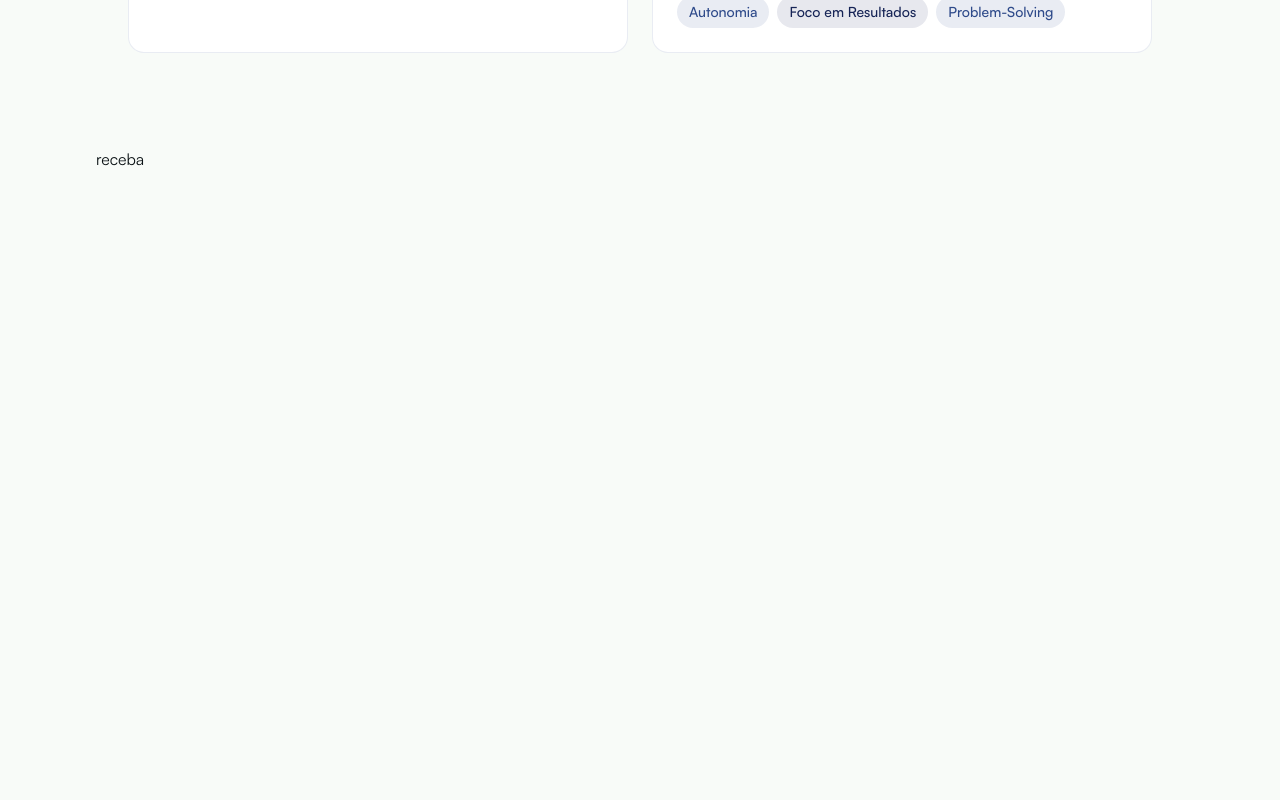
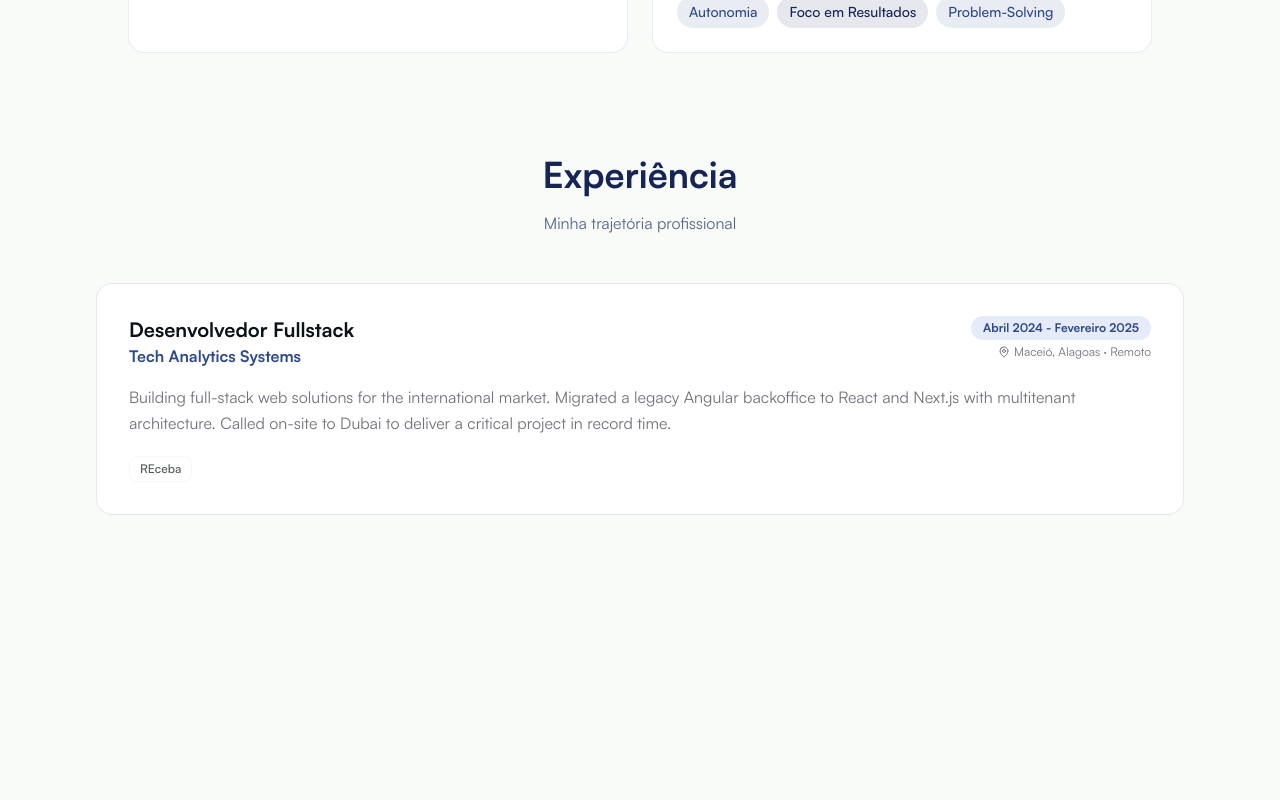
Before and after one commit to devbragas/portfolio-live, a Next.js app: page / in a window 1280 px wide. Shown: the part 2340-3140 px from the top of the page. Built offline with nearby package versions, Linux system fonts and the light colour scheme.

Commit message:
feat: develop the initial Experience UI

```diff
--- a/src/app/globals.css
+++ b/src/app/globals.css
@@ -7,6 +7,10 @@
   --main-text: #0b1215;
   --secondary-text: #162456;
   --tertiary-text: #2E4A8A;
+  --bg-primary: #557cd827;
+  --muted-foreground: #71717a;
+  --card: #fff;
+  --border: #e4e4e7;
 }
 
 .dark {
@@ -19,6 +23,7 @@
 @theme inline {
   --color-background: var(--background);
   --color-foreground: var(--main-text);
+  --color-border: var(--border);
 }
 
 @media (prefers-color-scheme: dark) {
--- a/src/app/locales/en.json
+++ b/src/app/locales/en.json
@@ -49,6 +49,15 @@
     "resultsFocus": "Results Focus",
     "problemSolving": "Problem-Solving"
   },
+  "experience": {
+    "title": "Experience",
+    "subtitle": "My professional journey",
+    "role": "Fullstack Developer",
+    "company": "Tech Analytics Systems",
+    "description": "Building full-stack web solutions for the international market. Migrated a legacy Angular backoffice to React and Next.js with multitenant architecture. Called on-site to Dubai to deliver a critical project in record time.",
+    "date": "April 2024 - February 2025",
+    "location": "Maceió, Alagoas · Remote"
+  },
   "contact": {
     "title": "Let's Work Together?",
     "subtitle": "I'm always open to new projects and opportunities. Get in touch and let's turn your idea into reality.",
--- a/src/app/locales/pt.json
+++ b/src/app/locales/pt.json
@@ -49,6 +49,15 @@
     "resultsFocus": "Foco em Resultados",
     "problemSolving": "Problem-Solving"
   },
+  "experience": {
+    "title": "Experiência",
+    "subtitle": "Minha trajetória profissional",
+    "role": "Desenvolvedor Fullstack",
+    "company": "Tech Analytics Systems",
+    "description": "Building full-stack web solutions for the international market. Migrated a legacy Angular backoffice to React and Next.js with multitenant architecture. Called on-site to Dubai to deliver a critical project in record time.",
+    "date": "Abril 2024 - Fevereiro 2025",
+    "location": "Maceió, Alagoas · Remoto"
+  },
   "contact": {
     "title": "Vamos Trabalhar Juntos?",
     "subtitle": "Estou sempre aberto a novos projetos e oportunidades. Entre em contato e vamos transformar sua ideia em realidade.",
--- a/src/components/sections/contact-section.tsx
+++ b/src/components/sections/contact-section.tsx
@@ -100,7 +100,7 @@ export function ContactSection() {
                 href="https://github.com/devbragas"
                 className="flex items-center gap-4 bg-white/80 dark:bg-gray-800/80 border border-[#2E4A8A]/20 dark:border-gray-700 hover:border-[#2E4A8A]/50 dark:hover:border-gray-600 rounded-xl px-6 py-4 transition-all duration-300 hover:shadow-lg hover:shadow-[#2E4A8A]/20 dark:hover:shadow-blue-500/10 hover:scale-105 group"
               >
-                <div className="text-[#2E4A8A] dark:text-blue-400 bg-[#557cd827] dark:bg-blue-500/20 rounded-xl flex h-10 w-10 items-center justify-center bg-primary/10 text-primary transition-transform duration-300 group-hover:scale-110">
+                <div className="text-[#2E4A8A] dark:text-blue-400 bg-(--bg-primary) dark:bg-blue-500/20 rounded-xl flex h-10 w-10 items-center justify-center bg-primary/10 text-primary transition-transform duration-300 group-hover:scale-110">
                   <Github size={14} />
                 </div>
                 <div className="text-left">
@@ -136,7 +136,7 @@ export function ContactSection() {
                 href="https://linkedin.com/in/enzovasconcelos"
                 className="flex items-center gap-4 bg-white/80 dark:bg-gray-800/80 border border-[#2E4A8A]/20 dark:border-gray-700 hover:border-[#2E4A8A]/50 dark:hover:border-gray-600 rounded-xl px-6 py-4 transition-all duration-300 hover:shadow-lg hover:shadow-[#2E4A8A]/20 dark:hover:shadow-blue-500/10 hover:scale-105 group"
               >
-                <div className="text-[#2E4A8A] dark:text-blue-400 bg-[#557cd827] dark:bg-blue-500/20 rounded-xl flex h-10 w-10 items-center justify-center bg-primary/10 text-primary transition-transform duration-300 group-hover:scale-110">
+                <div className="text-[#2E4A8A] dark:text-blue-400 bg-(--bg-primary) dark:bg-blue-500/20 rounded-xl flex h-10 w-10 items-center justify-center bg-primary/10 text-primary transition-transform duration-300 group-hover:scale-110">
                   <Linkedin size={20} />
                 </div>
                 <div className="text-left">
@@ -172,7 +172,7 @@ export function ContactSection() {
                 href="mailto:enzovasoncelosbraga@gmail.com"
                 className="flex items-center gap-4 bg-white/80 dark:bg-gray-800/80 border border-[#2E4A8A]/20 dark:border-gray-700 hover:border-[#2E4A8A]/50 dark:hover:border-gray-600 rounded-xl px-6 py-4 transition-all duration-300 hover:shadow-lg hover:shadow-[#2E4A8A]/20 dark:hover:shadow-blue-500/10 hover:scale-105 group"
               >
-                <div className="text-[#2E4A8A] dark:text-blue-400 bg-[#557cd827] dark:bg-blue-500/20 rounded-xl flex h-10 w-10 items-center justify-center bg-primary/10 text-primary transition-transform duration-300 group-hover:scale-110">
+                <div className="text-[#2E4A8A] dark:text-blue-400 bg-(--bg-primary) dark:bg-blue-500/20 rounded-xl flex h-10 w-10 items-center justify-center bg-primary/10 text-primary transition-transform duration-300 group-hover:scale-110">
                   <svg
                     xmlns="http://www.w3.org/2000/svg"
                     width="24"
--- a/src/components/sections/experience-section.tsx
+++ b/src/components/sections/experience-section.tsx
@@ -1,10 +1,51 @@
+"use client";
+
+import { MapPin } from "lucide-react";
+import { useTranslations } from "next-intl";
+import TechTag from "../ui/tech-tag";
+
 export function ExperienceSection() {
+  const t = useTranslations("experience");
   return (
     <section
       id="experience"
       className="py-3.5 h-svh dark:bg-gray-900 transition-colors duration-300"
     >
-      receba
+      <div className="flex flex-col gap-8 lg:gap-12">
+        <div className="text-center">
+          <h2 className="text-3xl sm:text-4xl font-bold mt-2 text-[#162456] dark:text-white">
+            {t("title")}
+          </h2>
+          <p className="text-[#162456]/70 dark:text-gray-400 mt-4 max-w-2xl mx-auto">
+            {t("subtitle")}
+          </p>
+        </div>
+        <div className="rounded-2xl border border-border/80 bg-(--card) p-6 sm:p-8 transition-all duration-300">
+          <div className="flex flex-col gap-2 sm:flex-row sm:items-start sm:justify-between">
+            <div>
+              <h3 className="text-lg font-bold sm:text-xl">{t("role")}</h3>
+              <p className="text-base font-semibold text-(--tertiary-text)">
+                {t("company")}
+              </p>
+            </div>
+            <div className="flex flex-col items-start gap-1 sm:items-end">
+              <span className="inline-flex rounded-full bg-(--bg-primary) px-3 py-1 text-xs font-semibold text-(--tertiary-text)">
+                {t("date")}
+              </span>
+              <span className="flex items-center gap-1 text-xs text-(--muted-foreground)">
+                <MapPin size={12} />
+                {t("location")}
+              </span>
+            </div>
+          </div>
+          <p className="mt-4 text-sm leading-relaxed text-(--muted-foreground) sm:text-base">
+            {t("description")}
+          </p>
+          <div className="mt-5 flex flex-wrap gap-2">
+            <TechTag>REceba</TechTag>
+          </div>
+        </div>
+      </div>
     </section>
   );
 }
--- a/src/components/sections/skills-section.tsx
+++ b/src/components/sections/skills-section.tsx
@@ -91,7 +91,6 @@ export default function SkillsSection() {
             </p>
           </motion.div>
 
-          {/* Technical Skills Grid */}
           <div className="grid grid-cols-1 sm:grid-cols-2 lg:grid-cols-3 gap-4 sm:gap-6">
             {technicalSkillsData.map((skill, index) => (
               <motion.div
@@ -131,9 +130,7 @@ export default function SkillsSection() {
             ))}
           </div>
 
-          {/* Soft Skills & Languages */}
           <div className="grid grid-cols-1 lg:grid-cols-2 gap-4 sm:gap-6">
-            {/* Soft Skills */}
             <motion.div
               initial={{ opacity: 0, x: -30 }}
               whileInView={{ opacity: 1, x: 0 }}
@@ -190,7 +187,6 @@ export default function SkillsSection() {
               </div>
             </motion.div>
 
-            {/* Languages */}
             <motion.div
               initial={{ opacity: 0, x: 30 }}
               whileInView={{ opacity: 1, x: 0 }}
--- /dev/null
+++ b/src/components/ui/tech-tag.tsx
@@ -0,0 +1,11 @@
+type TechTagProps = {
+  children: string;
+};
+
+export default function TechTag({ children }: TechTagProps) {
+  return (
+    <span className="inline-flex items-center rounded-lg px-2.5 py-1 bg-muted/60 text-xs font-medium text-foreground/70 border border-border/30">
+      {children}
+    </span>
+  );
+}
```
